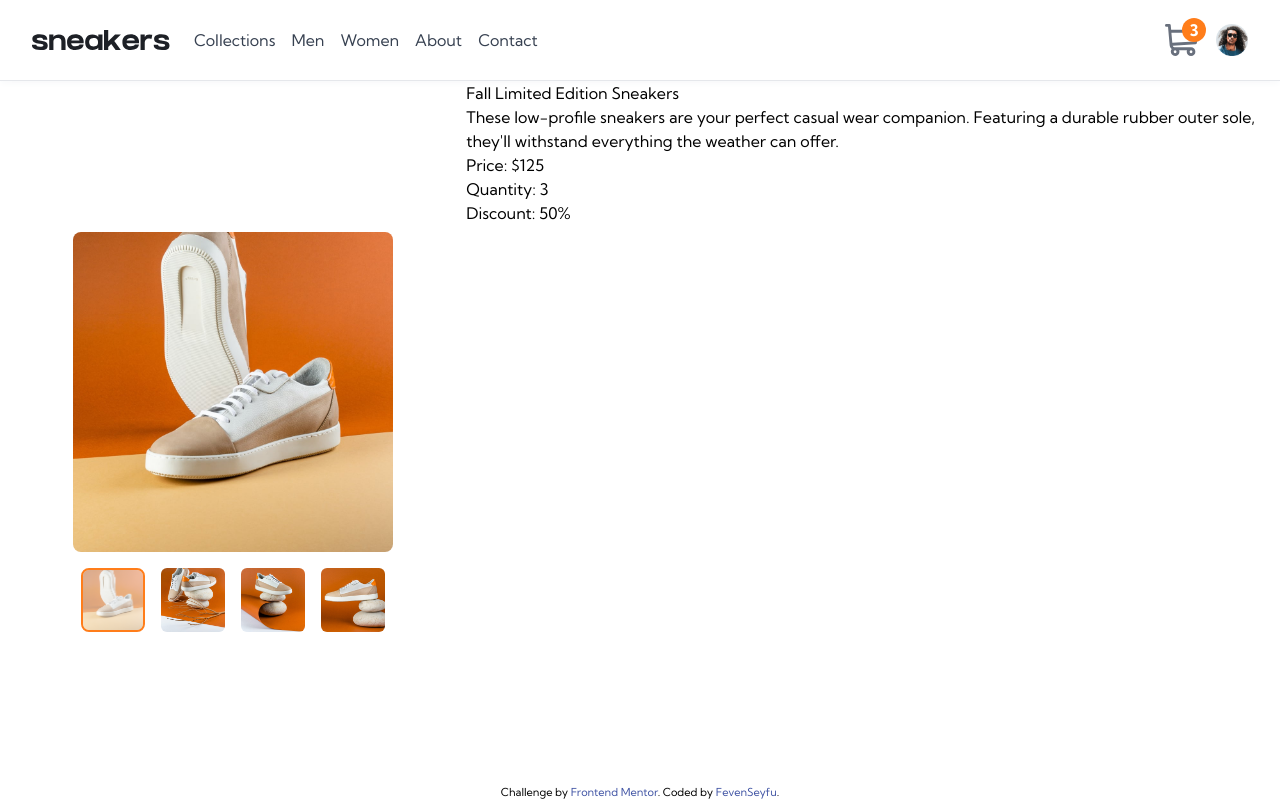
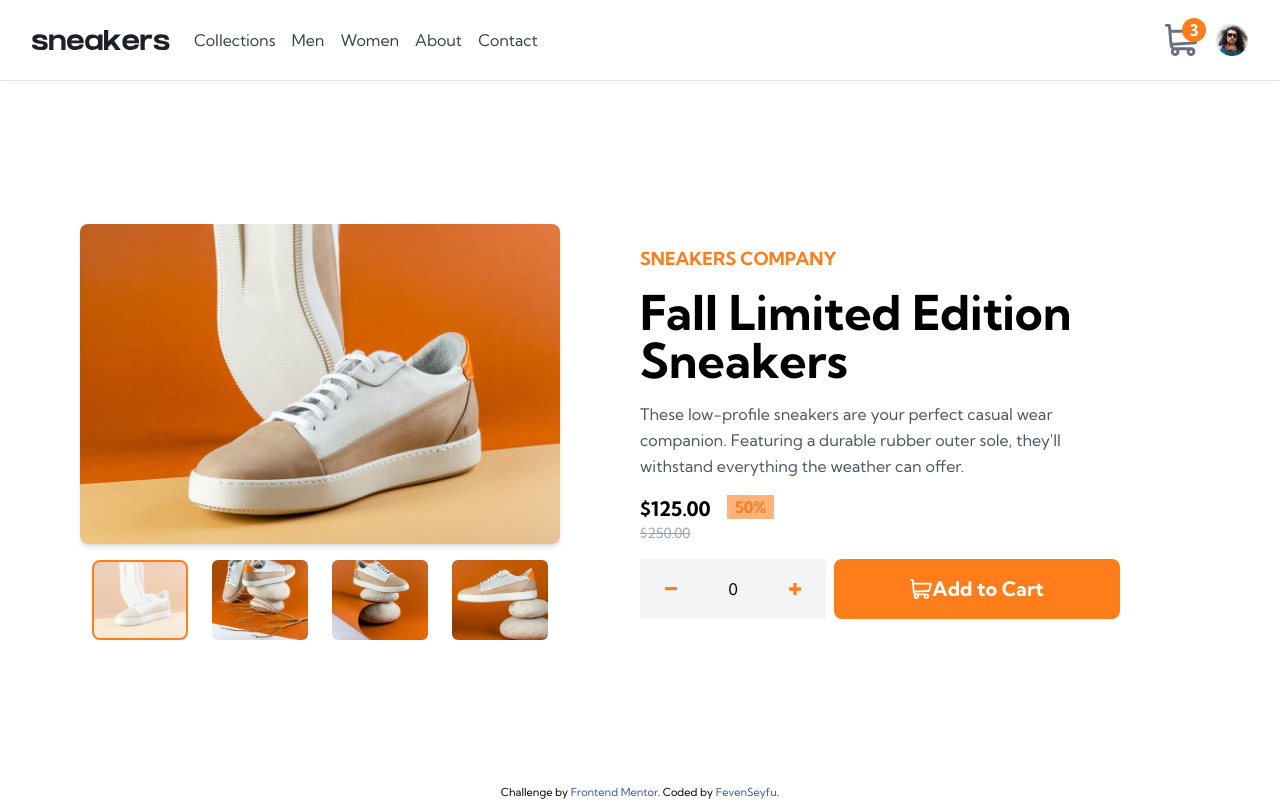
Before and after one commit to FevenSeyfu/Ecommerce-product-page, a React (Vite) app: page / in a window 1280 px wide. Built offline with nearby package versions, Linux system fonts and the light colour scheme.

Commit message:
Complete product description desktop view

```diff
--- a/src/cart.js
+++ b/src/cart.js
@@ -2,6 +2,7 @@ const cart = [
   {
     id: 1,
     name: "Fall Limited Edition Sneakers",
+    company: "sneakers Company",
     description:
       "These low-profile sneakers are your perfect casual wear companion. Featuring a  durable rubber outer sole, they'll withstand everything the weather can offer.",
     images: [
--- a/src/components/ProductDescription.jsx
+++ b/src/components/ProductDescription.jsx
@@ -1,13 +1,71 @@
-import React from "react";
+import React, { useState } from "react";
+import IconCart from "./icon/IconCart";
 
 const ProductDescription = ({ item }) => {
+  const [count, setCount] = React.useState(0);
+  let OriginalPrice = (item.price / (1 - item.discount / 100)).toFixed(2);
+
+  const addItem = () => {
+    setCount((prevCount) => prevCount + 1);
+  };
+  const removeItem = () => {
+    setCount((prevCount) => (prevCount > 0 ? prevCount - 1 : 0));
+  };
   return (
-    <div>
-      <h2>{item.name}</h2>
-      <p>{item.description}</p>
-      <p>Price: ${item.price}</p>
-      <p>Quantity: {item.quantity}</p>
-      <p>Discount: {item.discount}%</p>
+    <div className="w-3/6 h-full flex flex-col items-start justify-center">
+      <div className="md:w-[30rem] flex flex-col gap-4">
+        <h2 className="text-lg text-primary-orange font-bold uppercase">
+          {item.company}
+        </h2>
+        <h1 className="text-5xl font-bold">{item.name}</h1>
+        <p className="text-md text-gray-600 leading-relaxed">
+          {item.description}
+        </p>
+
+        <div className="flex gap-4">
+          <div>
+            <p className="font-bold text-xl">${item.price.toFixed(2)}</p>
+            <p className="text-gray-400 text-sm line-through">
+              ${OriginalPrice}
+            </p>
+          </div>
+          <span className="self-start px-2 inline-flex items-center bg-primary-pale-orange text-primary-orange font-bold">
+            {item.discount}%
+          </span>
+        </div>
+        <div className="flex flex-row justify-center gap-2">
+          <div className="flex flex-row  justify-center items-center bg-gray-100 w-2/3 ">
+            <button
+              disabled={count === 0}
+              className="w-1/3 h-full hover:border hover:border-gray-200 hover:shadow-lg"
+              onClick={removeItem}
+            >
+              <img
+                src="src/assets/icon-minus.svg"
+                alt="Minus Icon"
+                className="mx-auto"
+              />
+            </button>
+            <span className="w-1/3 text-center">
+              <p>{count}</p>
+            </span>
+            <button
+              className="w-1/3 h-full hover:border hover:border-gray-200 hover:shadow-lg"
+              onClick={addItem}
+            >
+              <img
+                src="src/assets/icon-plus.svg"
+                alt="Plus Icon"
+                className="mx-auto"
+              />
+            </button>
+          </div>
+          <button className="w-full h-full px-2 py-4 bg-primary-orange text-white text-xl font-bold rounded-lg  hover:bg-primary-pale-orange flex flex-row items-center justify-center">
+            <IconCart fillColor={"white"} />
+            Add to Cart
+          </button>
+        </div>
+      </div>
     </div>
   );
 };
--- a/src/components/carousel/Carousel.jsx
+++ b/src/components/carousel/Carousel.jsx
@@ -29,9 +29,9 @@ const Carousel = ({ images }) => {
   };
   return (
     <div className="flex flex-col items-center justify-center md:w-2/4 md:p-8">
-      <div className="relative h-[20rem] w-full md:w-[20rem] mx-auto  overflow-hidden">
+      <div className="relative h-[20rem] w-full md:shadow-md shadow-gray-400 md:w-[30rem] md:rounded-lg mx-auto  overflow-hidden">
         <img
-          className="h-full w-full object-cover md:rounded-lg"
+          className="h-full w-full object-cover"
           src={selectedImage}
           alt="Selected Product"
           onClick={() => {
@@ -62,7 +62,7 @@ const Carousel = ({ images }) => {
         {images.map((img, index) => (
           <li
             key={index}
-            className={`mx-2 h-16 w-16 ${
+            className={`mx-3 h-20 w-24 ${
               selectedImage === img
                 ? "border-2 border-primary-orange rounded-lg"
                 : ""
@@ -70,8 +70,8 @@ const Carousel = ({ images }) => {
             onClick={() => handleImageChange(img)}
           >
             <img
-              className={`h-full w-full object-cover rounded-md hover:opacity-80 ${
-                selectedImage === img ? "opacity-50" : ""
+              className={`h-full w-full object-cover rounded-md hover:opacity-50 ${
+                selectedImage === img ? "opacity-30" : ""
               }`}
               src={img}
               alt={`Product ${index + 1}`}
--- /dev/null
+++ b/src/components/icon/IconCart.jsx
@@ -0,0 +1,15 @@
+import React from "react";
+
+const IconCart = ({fillColor}) => {
+  return (
+    <svg width="22" height="20" xmlns="http://www.w3.org/2000/svg">
+      <path
+        d="M20.925 3.641H3.863L3.61.816A.896.896 0 0 0 2.717 0H.897a.896.896 0 1 0 0 1.792h1l1.031 11.483c.073.828.52 1.726 1.291 2.336C2.83 17.385 4.099 20 6.359 20c1.875 0 3.197-1.87 2.554-3.642h4.905c-.642 1.77.677 3.642 2.555 3.642a2.72 2.72 0 0 0 2.717-2.717 2.72 2.72 0 0 0-2.717-2.717H6.365c-.681 0-1.274-.41-1.53-1.009l14.321-.842a.896.896 0 0 0 .817-.677l1.821-7.283a.897.897 0 0 0-.87-1.114ZM6.358 18.208a.926.926 0 0 1 0-1.85.926.926 0 0 1 0 1.85Zm10.015 0a.926.926 0 0 1 0-1.85.926.926 0 0 1 0 1.85Zm2.021-7.243-13.8.81-.57-6.341h15.753l-1.383 5.53Z"
+        fill={fillColor}
+        fill-rule="nonzero"
+      />
+    </svg>
+  );
+};
+
+export default IconCart;
--- a/tailwind.config.js
+++ b/tailwind.config.js
@@ -10,13 +10,12 @@ export default {
       {
         //Primary
         'primary-orange': 'hsl(26, 100%, 55%)',
-        'primary-pale-orange': 'hsl(25, 100%, 94%)',
+        'primary-pale-orange': 'hsl(25, 100%, 74%)',
         // neutral
-        'neutral-dark blue': 'hsl(220, 13%, 13%)',
+        'neutral-dark-blue': 'hsl(220, 13%, 13%)',
         'neutral-darkGrayish-blue': 'hsl(219, 9%, 45%)',
         'neutral-bright-blue': 'hsl(220, 14%, 75%)',
         'neutral-bright-red': 'hsl(223, 64%, 98%)',
-        'gray-link' : 'hsl(228, 45%, 44%)'
       },
     },
   },
```
